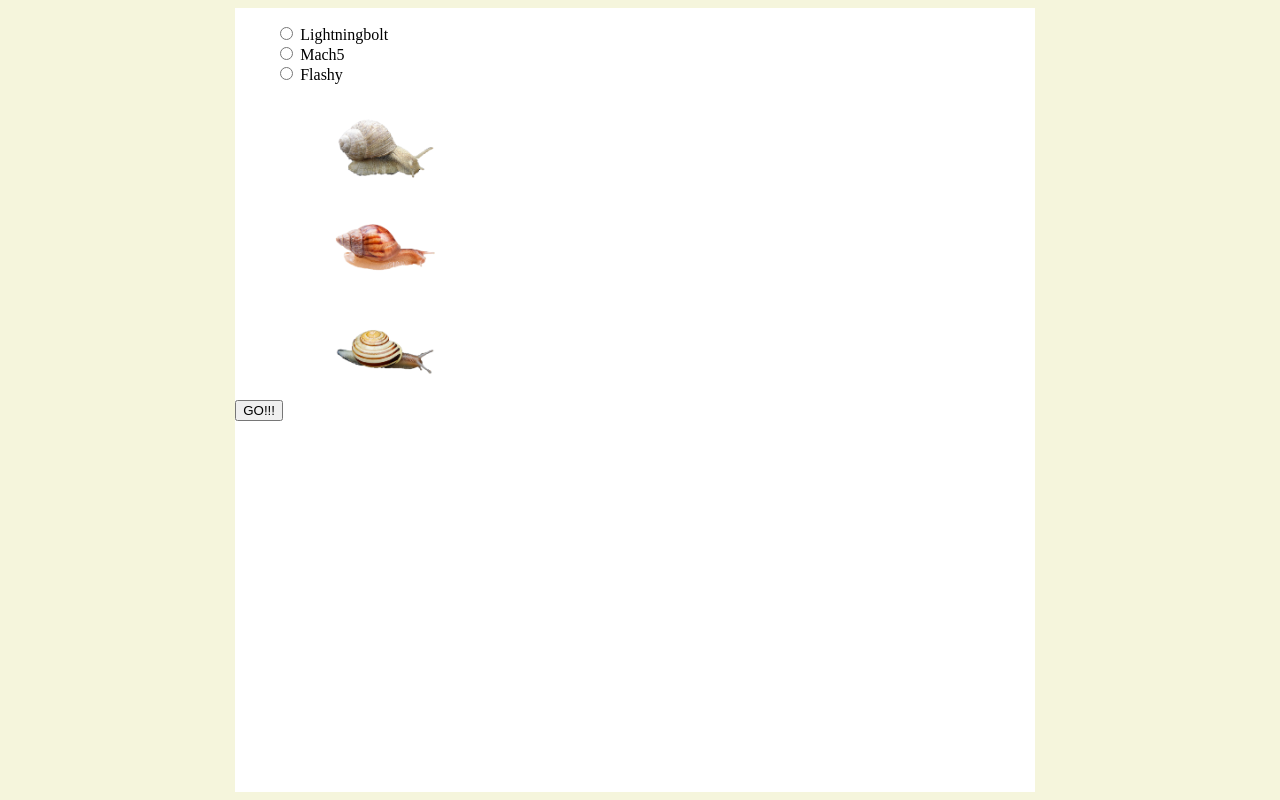
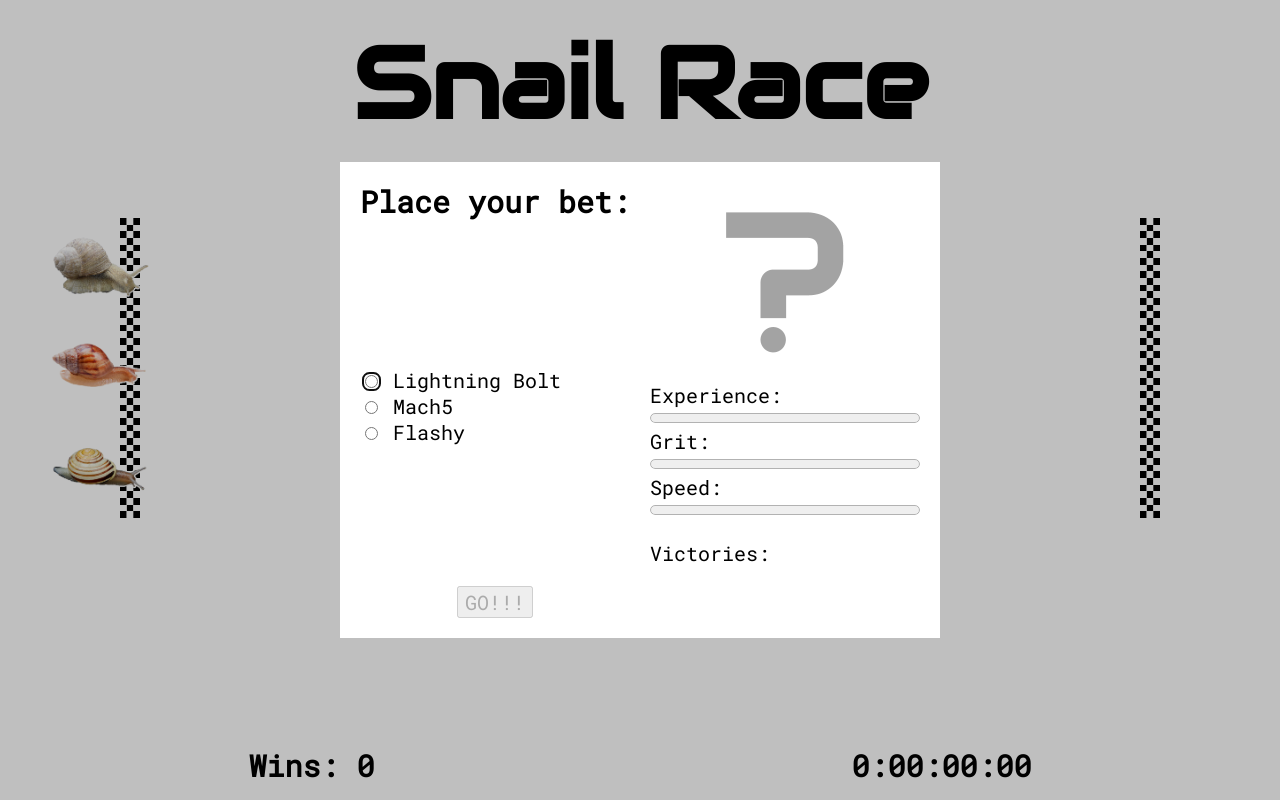
Before and after one commit to Guzse/SnailRace, a PHP site: page / in a window 1280 px wide. Run offline with PHP 8.4, Linux system fonts and the light colour scheme.

Commit message:
Finished snail race

```diff
--- a/index.css
+++ b/index.css
@@ -1,31 +1,208 @@
+@import url('https://fonts.googleapis.com/css2?family=Audiowide&family=Roboto+Mono&display=swap');
+
+*:not(ul), *::after:not(ul), *::before:not(ul) {
+    box-sizing: border-box;
+}
+
 body {
-    width: 98%;
+    font-family: 'Roboto Mono';
+    font-size: 20px;
+    margin: 0px;
     background-color: beige;
     display: flex;
     justify-content: center;
 }
 
-body > div {
-    width: 800px;
+ul, h1, h2, h3, h4, h5, h6 {
+    padding: 0px;
+    margin: 0px 0px 0.5em;
+}
+
+h1 {
+    font-family: 'Audiowide';
+    font-size: 5em;
+    width: 100%;
+    text-align: center;
+    margin: 20px auto;
+    -webkit-user-select: none;
+    -moz-user-select: none;
+    -ms-user-select: none;
+    user-select: none;
+}
+
+dialog {
+    min-width: 300px;
+    border:none;
+    display: grid;
+}
+
+.raceEnd {
+    text-align: center;
+}
+.raceEnd p {
+    margin-top: 0px;
+    margin-bottom: 1em;
+}
+
+dialog:not([open]) {
+    display: none!important;
+}
+
+dialog::backdrop {
+  background: rgba(0, 0, 0, 0.25);
+}
+
+button {
+    font-size: 1em;
+    font-family: 'Roboto Mono';
+    margin: 0px auto;
+}
+
+#root {
+    width: 100%;
     background-color: white;
-    display: block;
+    display: flex;
+    flex-direction: column;
+    justify-content: space-;
+}
+
+.raceBox {
+    margin: 50px 50px auto;
+    width: auto;
+    display: grid;
+}
+
+.start {
+    content: ' ';
+    height: 300px;
+    width: 20px;
+    left: 120px;
+
+    position: absolute;
+    z-index: 1;
+
+    background-image: url('./Images/SVG/RacingStripe.svg');
+}
+
+.stop {
+    content: ' ';
+    height: 300px;
+    width: 20px;
+    right: 120px;
+
+    position: absolute;
+    z-index: 1;
+
+    background-image: url('./Images/SVG/RacingStripe.svg');
 }
 
 .snail {
+    z-index: 2;
     width: 100px;
-    position: relative;
 }
 
 .snail img {
     width: 100%;
 }
 
-.raceBox {
-    margin-left: 100px;
-    margin-right: 100px;
+.bettingCenter {
+    position: absolute;
+    z-index: 10;
+    display: grid;
+    column-gap: 20px;
+    grid-template-columns: [start] 1fr [gap] 1fr [end];
+}
+
+.bettingCenter > * {
+    grid-column: 1;
+}
+
+.overview {
+    grid-column: 2;
+    grid-row-start: 1;
+    grid-row-end: 3;
+
+    display: flex;
+    flex-direction: column;
+}
+
+.overview img {
+    width: 200px;
+    margin: 0px auto;
+}
+
+.overview progress {
     width: 100%;
 }
 
-.bettingCenter {
+.bettingCenter ul {
     list-style: none;
 }
+
+.footer {
+    padding: 0px 10px;
+    display: flex;
+    justify-content:space-around;
+}
+
+.spinning {
+    animation: 0.5s linear 0s infinite running spin;
+}
+
+.party {
+    animation: 3s linear 0s infinite running hueChange;
+}
+
+@media only screen and (max-width: 800px) {
+    h1 {
+        font-size: 3em;
+        margin-bottom: 0px;
+    }
+    .raceBox {
+        margin: auto 10px;
+        left: 150px;
+    }
+
+    .bettingCenter {
+        grid-template-columns: [start] 1fr [end];
+    }
+
+    .overview {
+        grid-column: 1;
+        grid-row-start: 2;
+        grid-row-end: 2;
+    }
+
+    .start {
+        left: 80px;
+    }
+
+    .stop {
+        right: 80px;
+    }
+
+    .footer {
+        flex-direction: column;
+        text-align: center;
+    }
+}
+
+@keyframes spin {
+    from {
+        transform: rotate(0);
+    }
+    to {
+        transform: rotate(360deg);
+    }
+}
+
+@keyframes hueChange {
+    from {
+        color: hsl(0, 100%, 50%);
+        filter: hue-rotate(0);
+    }
+    to {
+        color: hsl(0, 100%, 50%);
+        filter: hue-rotate(360deg);
+    }
+}
--- a/index.html
+++ b/index.html
@@ -1,22 +1,57 @@
 <html>
+
 <head>
     <meta charset="utf-8" />
     <meta name="viewport" content="width=device-width, initial-scale=1" />
     <meta name="theme-color" content="#000000" />
-        <meta
-          name="description"
-          content="SNAIL. RACE."
-        />
+    <meta name="description" content="SNAIL. RACE." />
     <link rel="stylesheet" href="./index.css" />
     <script src="./jquery.js"></script>
-        <script src="./index.js"></script>
+    <script src="./index.js" defer></script>
 </head>
+
 <body>
-        <div>
-            <ul class="bettingCenter">
+    <div id="root">
+        <h1 onclick="onTitlePress()">Snail Race</h1>
+        <div class="raceBox">
+            <div id="0" class="snail">
+                <img src="./images/Snail1.png" />
+            </div>
+            <div id="1" class="snail">
+                <img src="./images/Snail2.png" />
+            </div>
+            <div id="2" class="snail">
+                <img src="./images/Snail3.png" />
+            </div>
+            <div class="start"></div>
+            <div class="stop"></div>
+        </div>
+        <div class="footer">
+            <h2 id="wins">Wins: </h2>
+            <h2 id="time">0:00:00:00</h2>
+        </div>
+    </div>
+    <dialog class="raceEnd">
+        <h2>You lost!</h2>
+        <p></p>
+        <button onclick="location.reload()">Restart</button>
+    </dialog>
+    <dialog class="bettingCenter">
+        <h2>Place your bet:</h2>
+        <div class="overview">
+            <img src="./images/Temp@2x.png" />
+            <label for="exp">Experience: </label>
+            <progress name="exp" id="exp" value="0" max="10"></progress>
+            <label for="grit">Grit: </label>
+            <progress name="grit" id="grit" value="0" max="10"></progress>
+            <label for="speed">Speed: </label>
+            <progress name="speed" id="speed" value="0" max="10"></progress>
+            <p>Victories: </p>
+        </div>
+        <ul onchange="onSelect(this)">
             <li>
                 <input type='radio' id='bet0' name='snailBet' value='0' />
-                    <label for='bet0'>Lightningbolt</label>
+                <label for='bet0'>Lightning Bolt</label>
             </li>
             <li>
                 <input type='radio' id='bet1' name='snailBet' value='1' />
@@ -27,18 +62,8 @@
                 <label for='bet0'>Flashy</label>
             </li>
         </ul>
-            <div class="raceBox">
-                <div id="0" class="snail">
-                    <img src="./images/Snail1.png" />
-                </div>
-                <div id="1" class="snail">
-                    <img src="./images/Snail2.png" />
-                </div>
-                <div id="2" class="snail">
-                    <img src="./images/Snail3.png" />
-                </div>
-            </div>
-            <button id="btnGo" onclick="startRace()">GO!!!</button>
-        </div>
+        <button id="btnGo" disabled onclick="startRace()">GO!!!</button>
+    </dialog>
 </body>
+
 </html>
--- a/index.js
+++ b/index.js
@@ -1,42 +1,215 @@
-let snails;
+const getDialogStart = () => $("dialog.bettingCenter");
+const getDialogEnd = () => $("dialog.raceEnd");
+const getBtnStart = () => $("#btnGo");
+const getSnailByID = (id) => $(`#${id}`);
 
-function generateSnailSpeed() {
-    return Math.round(Math.random() * 19 + 1);
+const generateSnailSpeed = () => {
+    return (Math.random() * 5 + 10).toFixed(2);
+};
+
+const generateSnailLuck = () => {
+    return Math.round(Math.random() * 100);
+};
+
+let snailData = [
+    {
+        name: "Lightning Bolt",
+        img: './images/Snail1.png',
+        speed: generateSnailSpeed(),
+        luck: generateSnailLuck(),
+        position: 0,
+        stats: {
+            victories: window.localStorage.getItem("snail0_victories") || 0,
+            experience: 10,
+            grit: 6,
+            speed: 1
+        },
+    },
+    {
+        name: "Mach5",
+        img: './images/Snail2.png',
+        speed: generateSnailSpeed(),
+        luck: generateSnailLuck(),
+        position: 0,
+        stats: {
+            victories: window.localStorage.getItem("snail1_victories") || 0,
+            experience: 4,
+            grit: 8,
+            speed: 1
+        },
+    },
+    {
+        name: "Flashy",
+        img: './images/Snail3.png',
+        speed: generateSnailSpeed(),
+        luck: generateSnailLuck(),
+        position: 0,
+        stats: {
+            victories: window.localStorage.getItem("snail2_victories") || 0,
+            experience: 2,
+            grit: 10,
+            speed: 1
+        },
+    },
+];
+let chosenSnail = -1;
+let titlePresses = 0;
+
+const onTitlePress = () => {
+    titlePresses++;
+    if (titlePresses > 10) {
+        $("h1").text("Snail Race EX");
+        $("h1").addClass("party");
+    }
 }
 
-function generateSnailLuck() {
-    return Math.round(Math.random() * 100);
+const translate1 = (number) => number;
+const translate2 = (number) => Math.pow(number, 2) / 100;
+const translate3 = (number) => {
+    const x0 = number - 100;
+    const x1 = Math.pow(x0, 2) / 100;
+    return 0 - x1 + 100;
+};
+const translate4 = (number) => {
+    const x0 = number - 50;
+    const x1 = Math.pow(x0, 2);
+    const x2 = Math.pow(x0, 3);
+    const xVal = x1 + x2;
+    return xVal / 2500 + 49;
+};
+
+/** @type {Number} */
+let startTime;
+const translate5 = (number) => {
+    if (number < 80)
+        return 0;
+    if (number < 95)
+        return -(number / 20);
+    return (number - 95) * 20;
 }
 
-function startRace() {
-    snails = [
+let raceFinished = false;
+
+console.table([
     {
-            speed: generateSnailSpeed(),
-            luck: generateSnailLuck(),
-            victoryCount: window.localStorage.getItem("snail2_Victories") || 0,
+        name: "translate1",
+        min: translate1(0),
+        mid: translate1(50),
+        max: translate1(100),
     },
     {
-            speed: generateSnailSpeed(),
-            luck: generateSnailLuck(),
-            victoryCount: window.localStorage.getItem("snail2_Victories") || 0,
+        name: "translate2",
+        min: translate2(0),
+        mid: translate2(50),
+        max: translate2(100),
     },
     {
-            speed: generateSnailSpeed(),
-            luck: generateSnailLuck(),
-            victoryCount: window.localStorage.getItem("snail2_Victories") || 0,
+        name: "translate3",
+        min: translate3(0),
+        mid: translate3(50),
+        max: translate3(100),
     },
-    ];
+    {
+        name: "translate4",
+        min: translate4(0),
+        mid: translate4(50),
+        max: translate4(100),
+    },
+    {
+        name: "translate5",
+        min: translate5(0),
+        mid: translate5(50),
+        max: translate5(100),
+    },
+]);
+
+const onSelect = (e) => {
+    getBtnStart().prop("disabled", false);
+    const index = e.querySelector('input:checked').value;
+    console.log(index);
+    const data = snailData[index];
+    $(".overview > img").attr('src', data.img);
+    $("#exp").attr('value', data.stats.experience);
+    $("#grit").attr('value', data.stats.grit);
+    $("#speed").attr('value', data.stats.speed);
+    $(".overview > p").text('Victories: ' + data.stats.victories);
+    chosenSnail = index;
+};
+
+const startRace = () => {
+    getDialogStart()[0].close();
+    getBtnStart().prop("disabled", true);
+
+    snailData.forEach((snail, index) => {
+        if (snail.luck > 95) {
+            snail.speed = (parseInt(snail.speed) + 50).toString();
+            let element = getSnailByID(index);
+            element.addClass('spinning')
+        }
+    })
+    console.table(snailData);
+    startTime = Date.now();
     loop();
+};
+
+/**
+ *
+ * @param {Date} date
+ * @returns {String}
+ */
+const dateFormat = () => {
+    const zeroPad = (num, pad) => String(num).padStart(pad, '0');
+    const subtract = Date.now() - startTime;
+    const date = new Date(subtract);
+    return `${date.getHours() - 1}:${zeroPad(date.getMinutes(), 2)}:${zeroPad(date.getSeconds(), 2)}:${zeroPad(date.getMilliseconds(), 3)}`;
 }
 
 function loop() {
-    let i = 0;
-    snails.forEach(snail => {
-        let snailEl = $(`#${i}`);
-        let position = parseInt(snailEl.css('margin-left'));
-        snailEl.css({'margin-left': `${position + snail.speed}px`});
-        console.log(`id: ${i}, snail.speed: ${snail.speed}, position: ${position}`);
-        i++;
+    if (!raceFinished) {
+        $("#time").text(dateFormat());
+        snailData.forEach((data, index) => {
+            let position;
+            let boost = titlePresses > 10 ? 40 : 1;
+            data.position += data.speed / 4000 * boost;
+            if (data.luck < 25) {
+                position = translate4(data.position);
+            } else if (data.luck < 50) {
+                position = translate3(data.position);
+            } else if (data.luck < 75) {
+                position = translate2(data.position);
+            } else if (data.luck > 95) {
+                position = translate5(data.position);
+            }
+            else {
+                position = translate1(data.position);
+            }
+            let element = getSnailByID(index);
+            if (data.position < 100) {
+                element.css({
+                    "margin-left": `calc(${position.toFixed(2)}% - ${
+                        position.toFixed(2) * 1.5
+                    }px)`,
+                });
+            } else {
+                raceFinished = true;
+                console.log(index);
+                window.localStorage.setItem(`snail${index}_victories`, parseInt(data.stats.victories) + 1);
+                console.log({index, chosenSnail});
+                if (index == chosenSnail) {
+                    $('.raceEnd > h2').text("You won!");
+                    const prev = window.localStorage.getItem('victories');
+                    const victories = parseInt(prev || "0");
+                    window.localStorage.setItem('victories', victories + 1);
+                }
+                $('.raceEnd > p').text(`${data.name} won the race.`);
+                getDialogEnd()[0].showModal();
+            }
         });
         window.requestAnimationFrame(loop);
     }
+}
+
+window.onload = () => {
+    getDialogStart()[0].showModal();
+    $("#wins").text(`Wins: ${window.localStorage.getItem('victories') || 0}`);
+}
```
Also changed, not shown: Images/SVG/RacingStripe.svg (added), Images/Snail1.png, Images/Temp@2x.png (added), Images/snail2.png, Images/snail3.png. Lines whose indentation alone changed are shown as unchanged.
